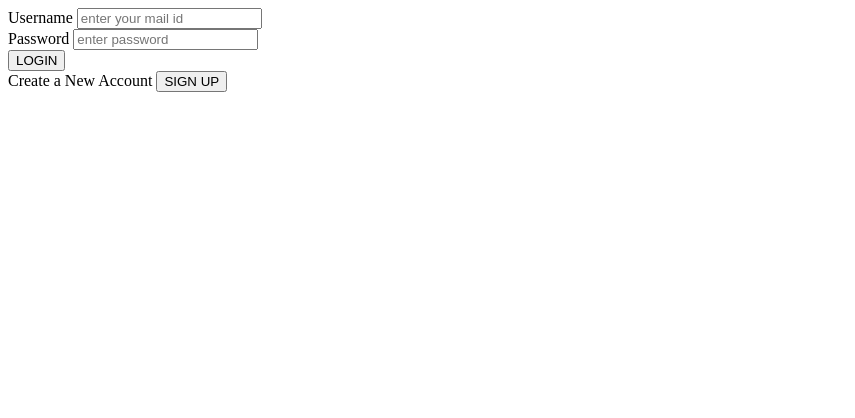
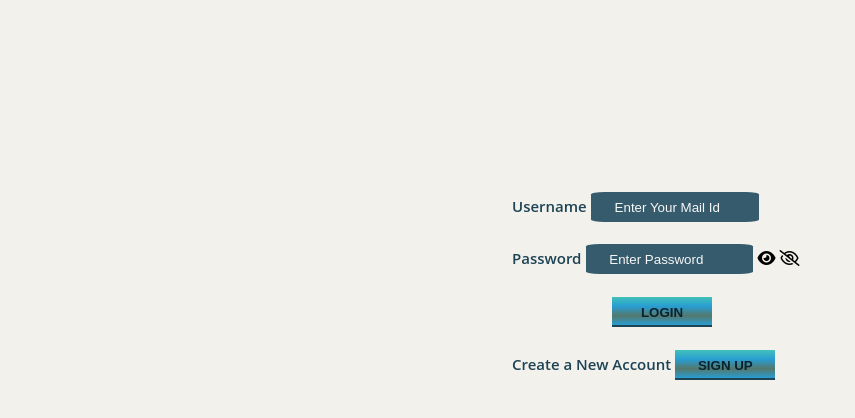
Before and after one commit to Kirtishukla2004/CODSOFT-, a plain HTML site: page task1/index.html in a window 1280 px wide. Shown: the whole page, without its empty margins (0-855 px from the left). Drawn offline with Linux system fonts and the light colour scheme.

Commit message:
edited htmk and css

```diff
--- a/task1/index.html
+++ b/task1/index.html
@@ -5,28 +5,38 @@
     <meta name="viewport" content="width=device-width, initial-scale=1.0" />
     <title>sign up page</title>
     <link rel="stylesheet" href="style.css" />
+    <link rel="stylesheet" href="https://cdnjs.cloudflare.com/ajax/libs/font-awesome/6.4.2/css/all.min.css" integrity="sha512-z3gLpd7yknf1YoNbCzqRKc4qyor8gaKU1qmn+CShxbuBusANI9QpRohGBreCFkKxLhei6S9CQXFEbbKuqLg0DA==" crossorigin="anonymous" referrerpolicy="no-referrer" />
+    <link rel="preconnect" href="https://fonts.googleapis.com">
+<link rel="preconnect" href="https://fonts.gstatic.com" crossorigin>
   </head>
 
   <body>
     <div class="main">
       <div class="inputs">
-        <spanclass="username-text">Username</span>
+        <span class="username-text">Username</span>
         <input
           type="email"
           name="mail-id"
           class="enter-mail"
           placeholder="enter your mail id"
+          required
         />
         <br>
+        <br>
         <span class="password">Password</span>
+
         <input
           type="password"
           name="password"
           class="enter-password"
           placeholder="enter password"
-        />
+          required
+        /> <i class="fa-solid fa-eye"></i>
+        <i class="fa-regular fa-eye-slash"></i>
+        <p class="password_warning"></p>
       </div>
-      <button class="login-button">LOGIN</button>
+      <button class="login-button" onclick="
+      checkpassword();">LOGIN</button>
       <div class="create-user">
         <span class="create-text">Create a New Account</span>
         <button class="signup-button">SIGN UP</button>
@@ -34,5 +44,8 @@
     </div>
 
     <script src="script.js"></script>
+
+
+
   </body>
 </html>
--- a/task1/style.css
+++ b/task1/style.css
@@ -0,0 +1,52 @@
+* {
+  padding: 0%;
+  margin: 0%;
+}
+body {
+  background-color: #f2f1ec;
+  font-family: "Open Sans", sans-serif;
+  font-weight: 550;
+}
+.main {
+  margin: 15% 0% 0% 40%;
+  justify-content: space-between;
+}
+span {
+  font-size: 15px;
+  color: #1d4355;
+}
+input {
+  border: none;
+  border-radius: 8%;
+  background-color: #365b6d;
+  width: 160px;
+  height: 30px;
+  text-transform: capitalize;
+  color:#f7f7f7 ;
+  padding-left: 1%;
+}
+input::placeholder {
+  color: #f7f7f7;
+  padding: 10%;
+}
+.password {
+  margin-top: 3%;
+}
+.username-text {
+  padding-bottom: 100px;
+}
+button {
+  background: linear-gradient(to top, #289dd2, #53786d, #289dd2, #41c1ba);
+  border: none;
+  margin-left: 100px;
+  height: 30px;
+  width: 100px;
+  margin-top: 3%;
+  padding: 1%;
+  border-bottom: #1d4355 solid 2px;
+  color: #092330;
+  font-weight: 700;
+}
+.signup-button{
+    margin-left: 0px;
+}
```
